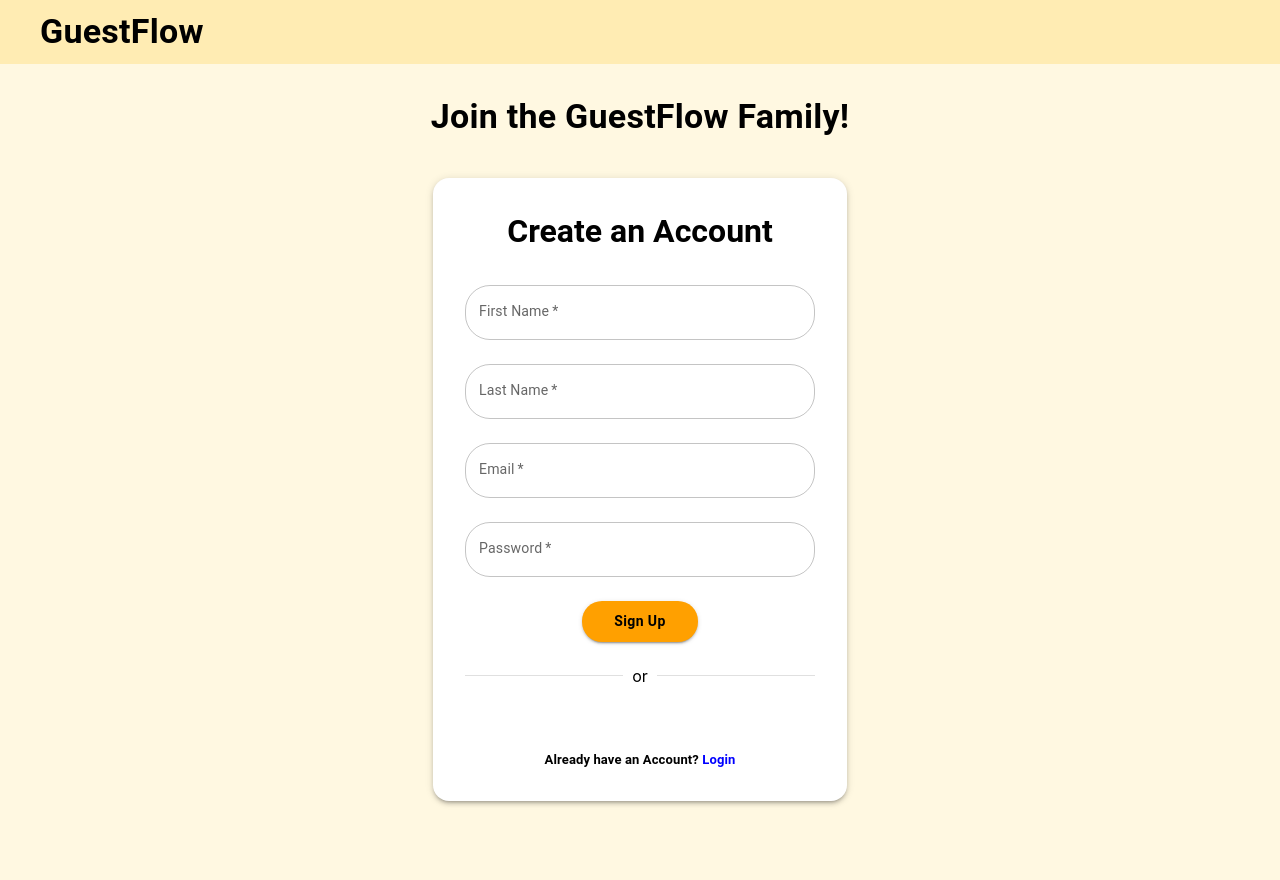
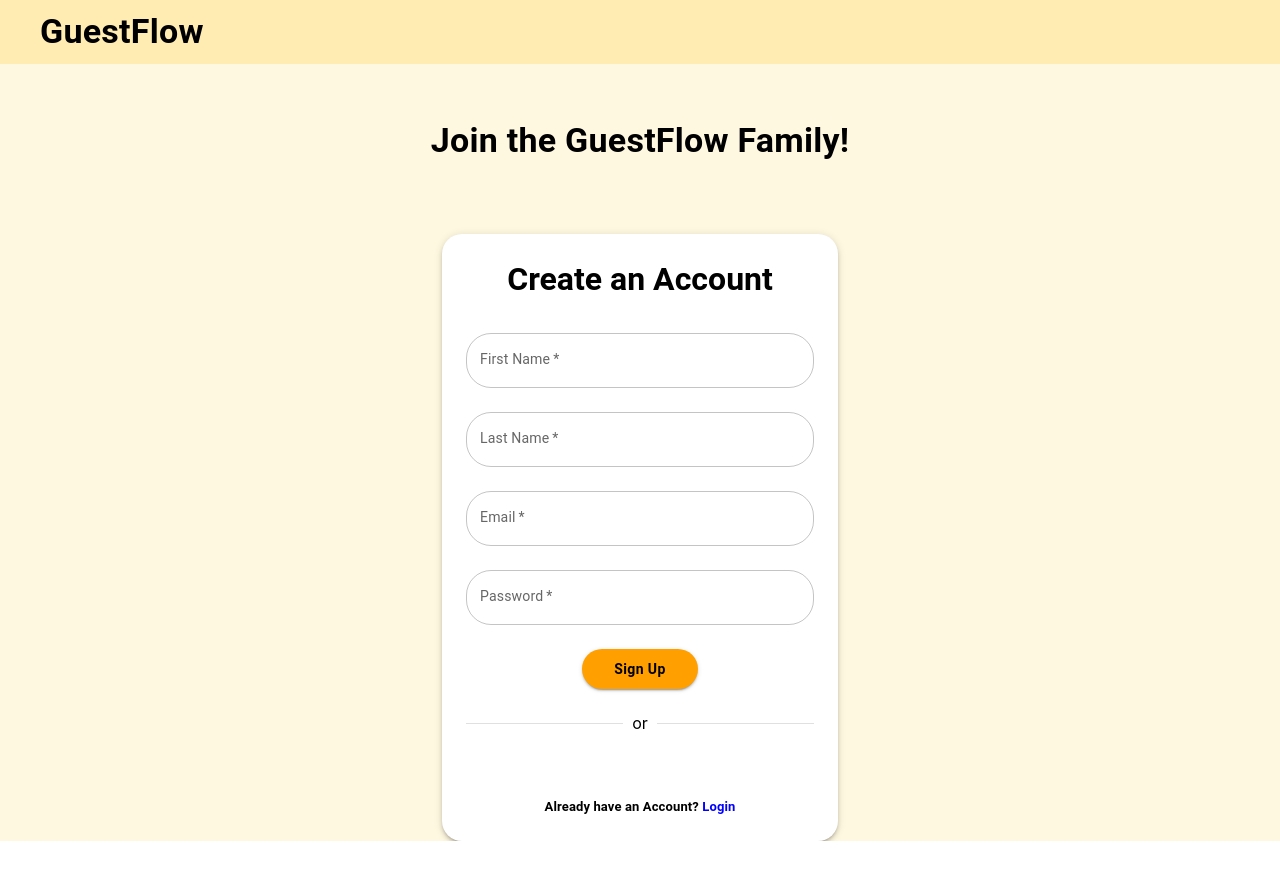
Before and after one commit to anudeepkumar007/FrontEnd_GuestFlow, a React (Create React App) app: page /signup in a window 1280 px wide. Shown: the top 880 px of the page. After the commit the page ends 841 px from the top, so only its background shows below. Built offline with nearby package versions, Linux system fonts and the light colour scheme; some icons are missing; a web font is replaced by a local one.

Commit message:
final commit

```diff
--- a/src/Login.js
+++ b/src/Login.js
@@ -64,7 +64,7 @@ const Login = () => {
         </Typography>
       </Box>
     <Container maxWidth="xs">
-      <Box sx={{ mt: 10, p: 3, boxShadow: 3, borderRadius: 5, bgcolor: "white" }}>
+      <Box sx={{ mt: 6, p: 3, boxShadow: 3, borderRadius: 5, bgcolor: "white" }}>
         <Box sx={{ display: 'flex', justifyContent: 'center' }}>
     <Typography
       variant="h5"
--- a/src/Nav.js
+++ b/src/Nav.js
@@ -34,11 +34,6 @@ function Nav() {
                      "&:hover": { bgcolor: "" },borderRadius: "20px",textTransform: "none" }}>
             Login
           </Button>
-          <Button  color="primary"
-               type="submit" sx={{ bgcolor: "#ffecb3",fontWeight: "bold",color: "black",
-                           "&:hover": { bgcolor: "" },borderRadius: "20px",textTransform: "none" }}>
-            About Us
-          </Button>
         </Toolbar>
       {/* </AppBar> */}
     </Box>
--- a/src/SignUp.js
+++ b/src/SignUp.js
@@ -53,37 +53,16 @@ const Signup = () => {
           </Typography>
         </Toolbar>
       </Box>
-
       {/* Heading */}
-      <Typography
-        variant={isMobile ? "h5" : "h4"}
-        sx={{ mt: 4, px: 2, textAlign: "center", fontWeight: "bold" }}
-      >
-        Join the GuestFlow Family!
-      </Typography>
-
+      <Box>
+        <Typography variant="h4" sx= {{mt: 4, p: 3,textAlign: "center",fontWeight: "bold", textTransform: "None"}}>
+          Join the GuestFlow Family!
+        </Typography>
+      </Box>
       {/* Signup Form Container */}
-      <Container
-  maxWidth={false}
-  sx={{
-    display: 'flex',
-    justifyContent: 'center',
-    alignItems: 'center',
-    minHeight: '100vh',
-    backgroundColor: '#fff8e1',
-    py: 4,
-    mt: -6,
-  }}
->
-  <Box
-    sx={{
-      width: 'clamp(300px, 80%, 350px)', // fluid width
-      p: { xs: 2, sm: 3, md: 4 },
-      backgroundColor: 'white',
-      borderRadius: 4,
-      boxShadow: 3,
-    }}
-  >
+      <Container maxWidth="xs">
+  <Box sx={{ mt: 6, p: 3, boxShadow: 3, borderRadius: 5, bgcolor: "white" }}>
+        <Box sx={{ display: 'flex', justifyContent: 'center' }}>
     <Typography
       variant="h5"
       align="center"
@@ -96,6 +75,7 @@ const Signup = () => {
     >
       Create an Account
     </Typography>
+    </Box>
 
     <form onSubmit={handleSubmit}>
       {["firstName", "lastName", "email", "password"].map((field, index) => (
@@ -170,7 +150,6 @@ const Signup = () => {
     </form>
   </Box>
 </Container>
-
     </Box>
   );
 };
```
